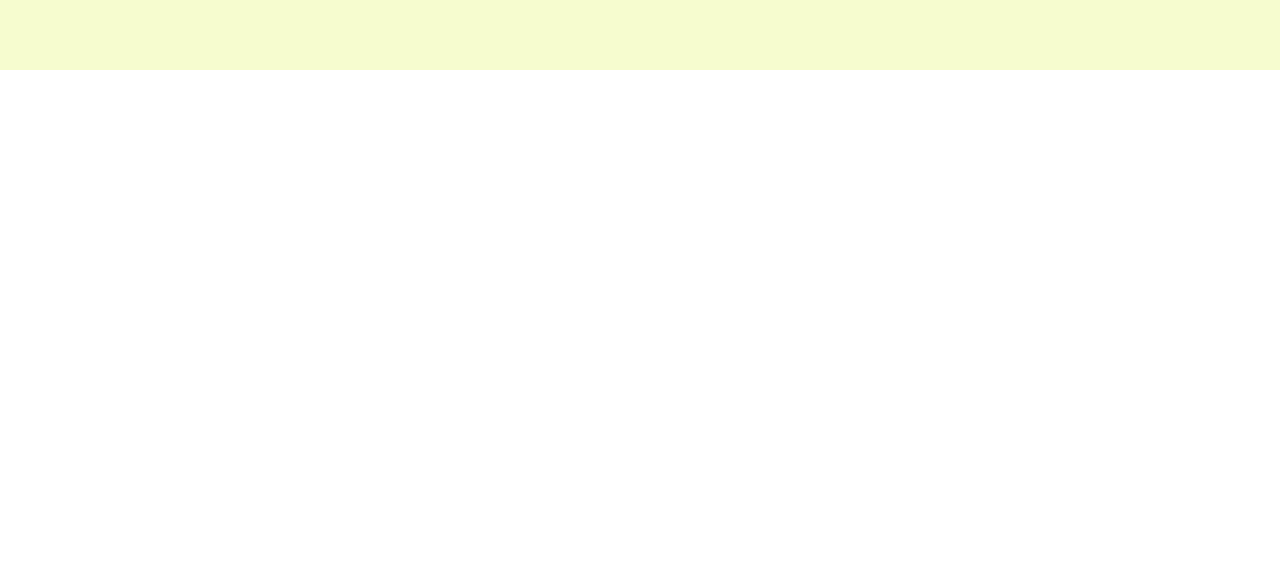
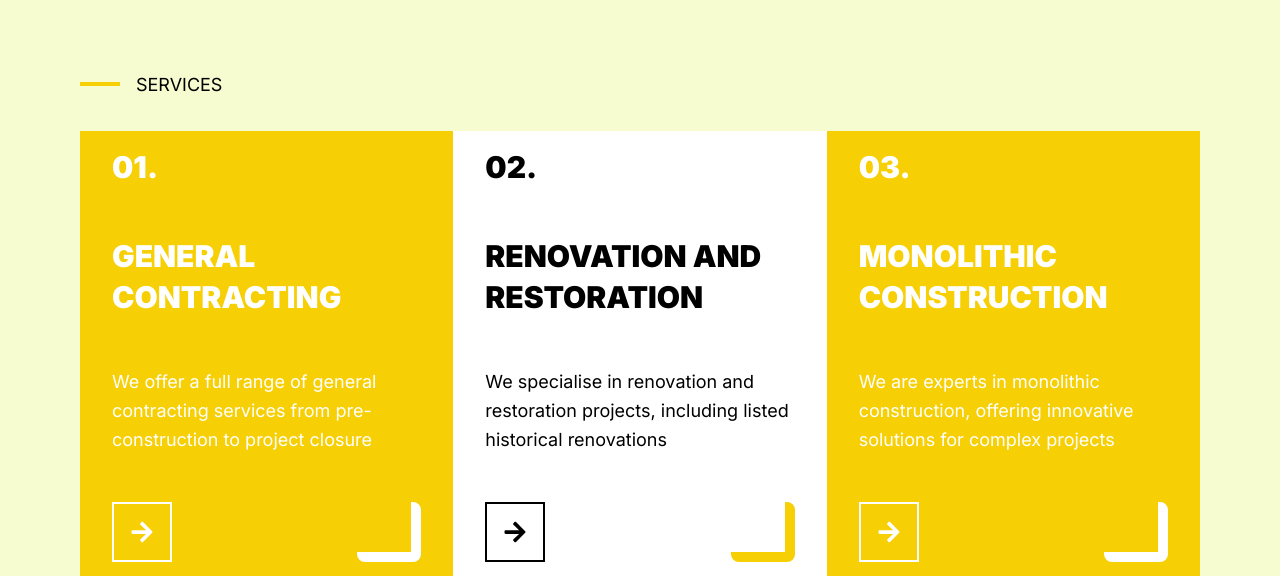
Before and after one commit to Herman-Adu/construction-company-app, a Next.js app: page / in a window 1280 px wide. Shown: the part 2224-2800 px from the top of the page. Before the commit the page ends 2294 px from the top, so only its background shows below. Built offline with nearby package versions, Linux system fonts and the light colour scheme.

Commit message:
built services in global modules and added it to the home page

```diff
--- a/app/(home)/page.tsx
+++ b/app/(home)/page.tsx
@@ -2,6 +2,7 @@
 import { AboutUs } from "./modules/AboutUs";
 import { CoreValues } from "./modules/CoreValues";
 import { Hero } from "./modules/Hero";
+import { Service } from "@/modules/Service";
 
 export default function Home() {
   return (
@@ -10,6 +11,7 @@
       <CoreValues />
       <SectionSplit>
         <AboutUs />
+        <Service />
       </SectionSplit>
     </>
   );
--- /dev/null
+++ b/modules/Service.tsx
@@ -0,0 +1,77 @@
+import { Container } from "@/components/Container";
+import { SectionName } from "@/components/SectionName";
+import Link from "next/link";
+import { FaArrowRight } from "react-icons/fa";
+
+export const Service = () => {
+  return (
+    <section>
+      <Container>
+        <SectionName name="Services" />
+        <div className="grid grid-cols-1 lg:grid-cols-3 text-white">
+          {data.flatMap((item, index) => {
+            const isSecondItem = index === 1;
+            return (
+              <div
+                key={item.title}
+                className={`flex flex-col justify-between px-4 md:px-8 py-8 md:py-4 space-y-12 ${
+                  isSecondItem ? "bg-white text-black" : "bg-primary"
+                }`}
+              >
+                <h3>0{index + 1}.</h3>
+                <h3>{item.title}</h3>
+                <p>{item.description}</p>
+                <div className="flex justify-between">
+                  <Link href={item.href}>
+                    <button
+                      className={`border-2 ${
+                        isSecondItem ? "border-black" : "border-white"
+                      } p-4 inline-block`}
+                    >
+                      <FaArrowRight size="24" />
+                    </button>
+                  </Link>
+
+                  <div
+                    className={`relative rounded-lg w-16 h-full border-2 ${
+                      isSecondItem
+                        ? "bg-primary border-primary"
+                        : "bg-white border-white"
+                    } `}
+                  >
+                    <div
+                      className={`absolute w-full h-full right-2 bottom-2 ${
+                        isSecondItem ? "bg-white" : "bg-primary"
+                      }`}
+                    ></div>
+                  </div>
+                </div>
+              </div>
+            );
+          })}
+        </div>
+      </Container>
+    </section>
+  );
+};
+
+const data = [
+  {
+    title: "GENERAL CONTRACTING",
+    href: "/services/general-contracting",
+    description:
+      "We offer a full range of general contracting services from pre-construction to project closure",
+  },
+  {
+    title: "RENOVATION AND RESTORATION",
+    href: "/services/renovation-and-restoration",
+    description:
+      "We specialise in renovation and restoration projects, including listed historical renovations",
+  },
+  {
+    title: "MONOLITHIC CONSTRUCTION",
+    href: "/services/monolithic-construction",
+    description:
+      "We are experts in monolithic construction, offering innovative solutions for complex projects",
+  },
+];
```
